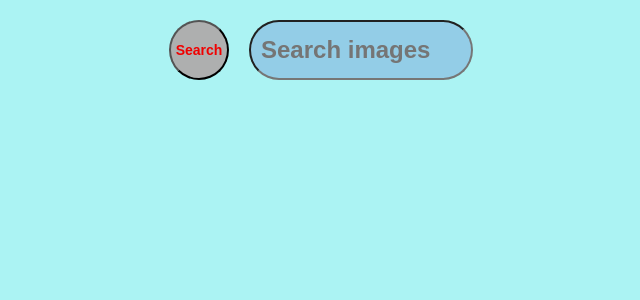
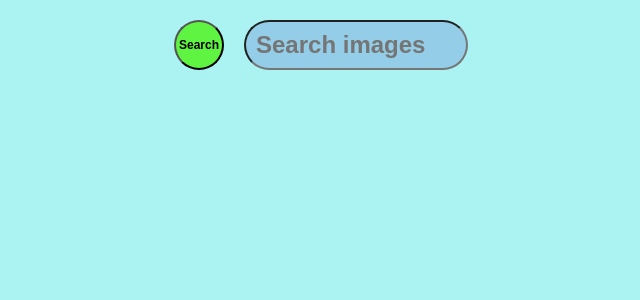
Before and after one commit to Roman0064/goit-react-hw-03-image-finder, a React (Create React App) app: page / in a window 1280 px wide. Shown: the top 300 px of the page, without its empty margins (319-959 px from the left). Built offline with nearby package versions, Linux system fonts and the light colour scheme.

Commit message:
Update Searchbar.module.css

```diff
--- a/src/components/Searchbar/Searchbar.module.css
+++ b/src/components/Searchbar/Searchbar.module.css
@@ -13,14 +13,14 @@
     display: flex;
     align-items: center;
     justify-content: center;
-    width: 60px;
-    height: 60px;
+    width: 50px;
+    height: 50px;
     border-radius: 50%;
-    color: rgb(240, 0, 0);
+    color: rgb(0, 0, 0);
     font-weight: 700;
-    font-size: 14px;
+    font-size: 12px;
     border-color: black;
-    background-color: rgb(174, 175, 175);
+    background-color: rgb(95, 243, 66);
 }
 .input{
     cursor: text;
```
